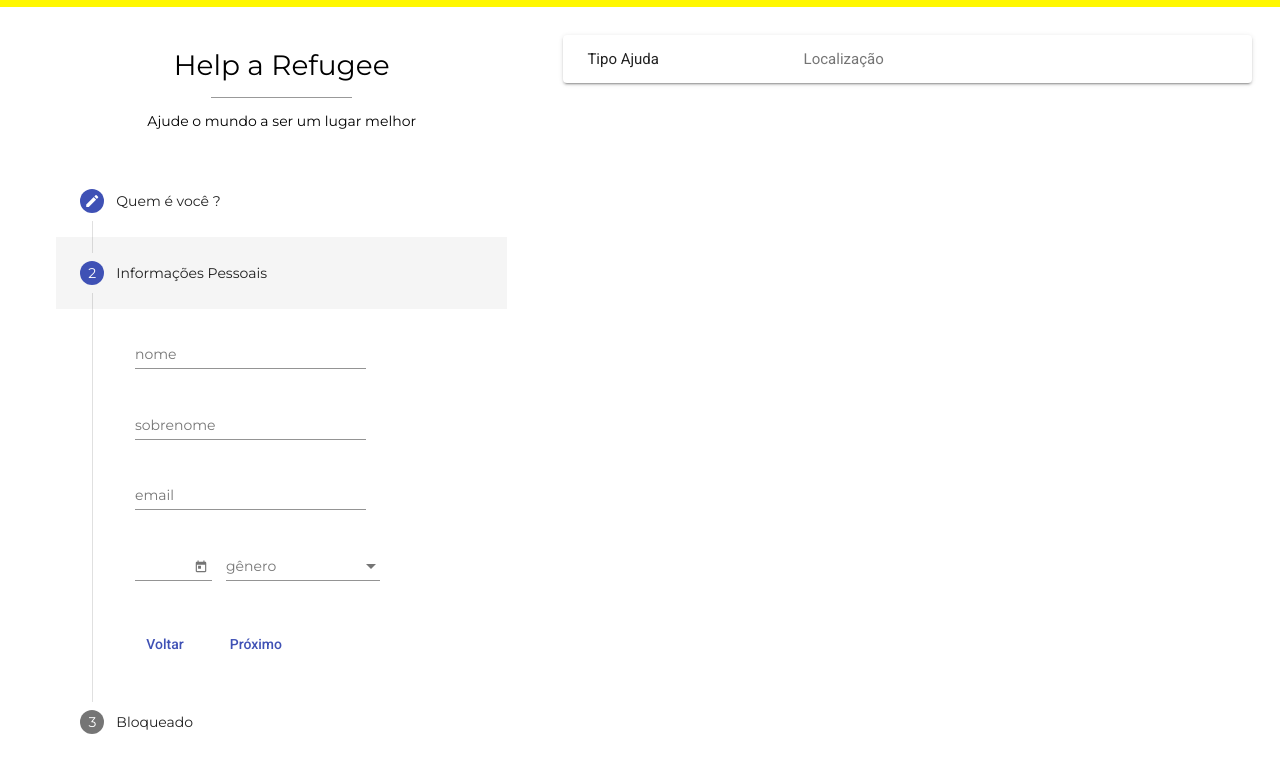
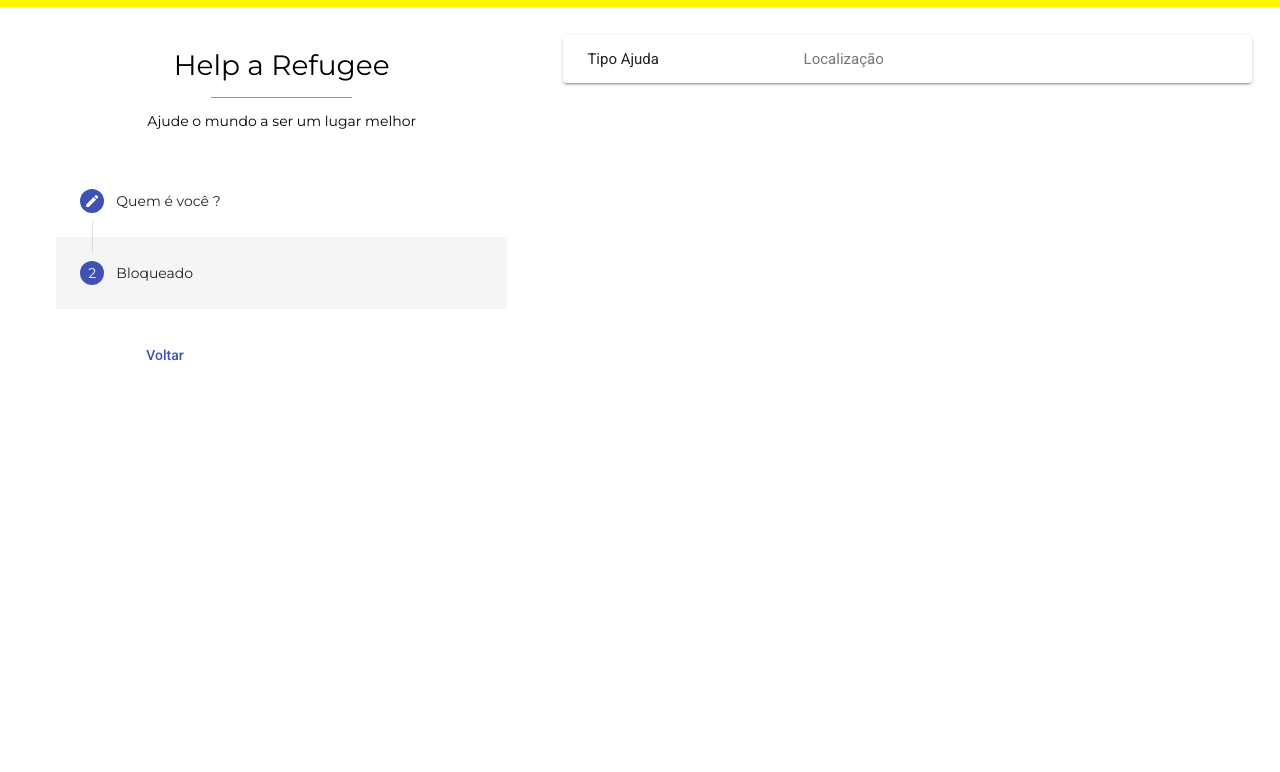
Before and after one commit to guisouza07/Help-a-Refugee, an Angular app in the folder front-end/: page / in a window 1280 px wide. Both pictures are taken after a click on the button "Próximo". Shown: the top 772 px of the page. Built offline with nearby package versions, Linux system fonts and the light colour scheme.

Commit message:
adicionando form

```diff
--- a/front-end/src/app/cadastro/cadastro.component.html
+++ b/front-end/src/app/cadastro/cadastro.component.html
@@ -8,7 +8,7 @@
     </div>
 
     <div class="container-stepper">
-        <mat-stepper orientation="vertical" #stepper>
+        <mat-stepper linear="true" orientation="vertical" #stepper>
             <mat-step label="Quem é você ?">
                 <div class="container-mat-form">
                     <div class="container-mat-radio">
@@ -22,61 +22,68 @@
             </mat-step>
 
             <!--Segundo Passo-->
-            <mat-step label="Informações Pessoais">
+
+            <mat-step label="Informações Pessoais" *ngIf="tipoUsuario === 'helpOffer'">
+                <form [formGroup]="formInformacoesPessoais" (ngSubmit)="onSubmitInformacoesPessoais()">
                     <div class="container-mat-form">
                         <mat-form-field appearance="legacy">
                             <mat-label>nome</mat-label>
-                        <input matInput>
+                            <input matInput formControlName="nome">
                         </mat-form-field>
                         <mat-form-field appearance="legacy">
                             <mat-label>sobrenome</mat-label>
-                        <input matInput>
+                            <input matInput formControlName="sobrenome">
                         </mat-form-field>
                         <mat-form-field appearance="legacy">
                             <mat-label>email</mat-label>
-                        <input matInput>
+                            <input matInput formControlName="email">
                         </mat-form-field>
                         <mat-form-field class="dataPicker" appearance="legacy">
-                        <input matInput [matDatepicker]="myDatePicker" [min]="minDate" [max]="maxDate">
+                            <input matInput [matDatepicker]="myDatePicker" [min]="minDate" [max]="maxDate" formControlName="dataNascimento">
                             <mat-datepicker-toggle [for]="myDatePicker" matSuffix></mat-datepicker-toggle>
                             <mat-datepicker #myDatePicker startView="multi-year"></mat-datepicker>
                         </mat-form-field>
                         <mat-form-field class="inputGenero" appearance="legacy">
                             <mat-label>gênero</mat-label>
-                        <mat-select>
+                            <mat-select formControlName="genero">
                                 <mat-option *ngFor="let genero of listGenero" value="{{genero}}">{{genero}}</mat-option>
                             </mat-select>
                         </mat-form-field>
                     </div>
                     <button class="botaoProximo" mat-button matStepperPrevious color="primary">Voltar</button>
-                <button class="botaoProximo" mat-button matStepperNext color="primary">Próximo</button>
+                    <button class="botaoProximo" type="submit" mat-button matStepperNext color="primary">Próximo</button>
+                </form>
             </mat-step>
 
             <!--Terceiro passo-->
             <mat-step label="Buscar por Ajuda" ng *ngIf="tipoUsuario === 'interested'">
+                <p>IMPLEMENTAR ESCOLHA DE AJUDA</p>
                 <button class="botaoProximo" mat-button matStepperPrevious color="primary">Voltar</button>
                 <button class="botaoProximo" mat-button color="primary">Selecionar</button>
             </mat-step>
+
             <mat-step label="Cadastrar Ajuda" ng *ngIf="tipoUsuario === 'helpOffer'">
+                <form [formGroup]="formAjuda" (ngSubmit)="onSubmitAjuda()">
                     <div class="container-mat-form">
                         <mat-form-field class="inputTipoAjuda" appearance="legacy">
                             <mat-label>tipo de ajuda</mat-label>
-                        <mat-select>
+                            <mat-select formControlName="tipoAjuda">
                                 <mat-option *ngFor="let tipoAjuda of listTipoAjuda" value="{{tipoAjuda}}">{{tipoAjuda}}</mat-option>
                             </mat-select>
                         </mat-form-field>
                         <mat-form-field appearance="legacy">
                             <mat-label>localização</mat-label>
-                        <input matInput type="text">
+                            <input matInput type="text" formControlName="localizacao">
                         </mat-form-field>
                         <mat-form-field class="textAreaDescricao" appearance="legacy">
                             <mat-label>Descrição da Ajuda</mat-label>
-                        <textarea matInput rows="5" placeholder="Descreva aqui como você pretende ajudar"></textarea>
+                            <textarea matInput rows="5" placeholder="Descreva aqui como você pretende ajudar" formControlName="descricao"></textarea>
                             <mat-hint>Deixe também comentários adicionais que achar importante</mat-hint>
                         </mat-form-field>
                     </div>
                 <button class="botaoProximo" mat-button matStepperPrevious color="primary">Voltar</button>
                 <button class="botaoProximo" mat-button color="primary">Cadastrar</button>
+                </form>
             </mat-step>
 
             <mat-step label="Bloqueado" ng *ngIf="tipoUsuario === 'indefinido'">
--- a/front-end/src/app/cadastro/cadastro.component.ts
+++ b/front-end/src/app/cadastro/cadastro.component.ts
@@ -1,4 +1,5 @@
 import { Component, OnInit } from '@angular/core';
+import { FormBuilder, FormGroup } from '@angular/forms';
 
 @Component({
   selector: 'app-cadastro',
@@ -13,29 +14,38 @@ export class CadastroComponent implements OnInit {
   //Tipo Usuario
   tipoUsuario: string = 'indefinido';
 
-  //Informacoes Pessois
-  nome: String;
-  sobrenome: String;
-  genero: String;
-  idade: Number;
-  paisOrigem: String;
-
-  //Situacao
-  numeroDependentes: String;
-  localizacaoAtual: String;
-  comentariosAdicionais: String;
-
-  //FormField
-  hide: boolean = true;
-
   //Calendario
   minDate = new Date(1922, 1, 1);
   maxDate = new Date(2012, 1, 1);
 
-  constructor() {}
+  //Forms
+  formInformacoesPessoais: FormGroup
+  formAjuda: FormGroup
+
+  constructor(private formBuilder: FormBuilder) {}
 
   ngOnInit() {
+    this.formInformacoesPessoais = this.formBuilder.group({
+      nome:[''],
+      sobrenome:[''],
+      email:[''],
+      dataNascimento:[''],
+      genero:['']
+    });
 
+    this.formAjuda = this.formBuilder.group({
+      tipoAjuda:[''],
+      localizacao:[''],
+      descricao:['']
+    });
+  }
+
+  onSubmitInformacoesPessoais(){
+    console.log(this.formInformacoesPessoais.value)
+  }
+
+  onSubmitAjuda(){
+    console.log(this.formAjuda.value)
   }
 
 }
```
Lines whose indentation alone changed are shown as unchanged.
